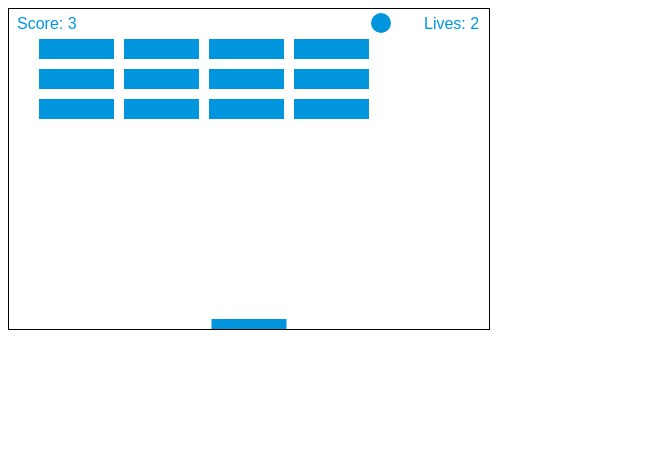
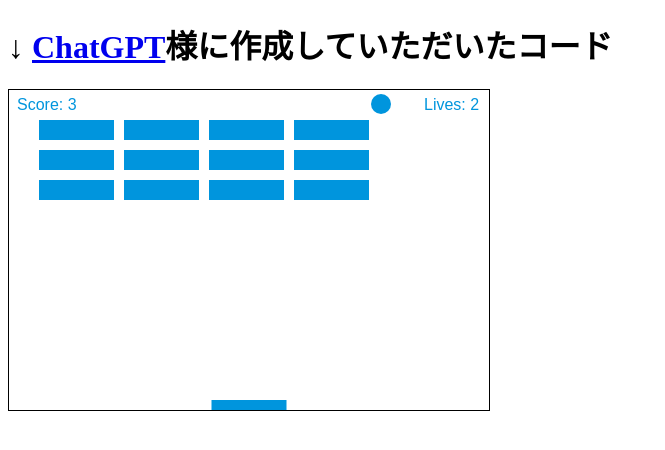
Before and after one commit to Udon-japanese/block-breaker, a plain HTML site: page index.html in a window 1280 px wide. Shown: the whole page, without its empty margins (0-665 px from the left). Drawn offline with Linux system fonts and the light colour scheme.

Commit message:
added description

```diff
--- a/index.html
+++ b/index.html
@@ -12,6 +12,8 @@
     </style>
   </head>
   <body>
+    <h1>↓
+      <a href="https://openai.com/blog/chatgpt/">ChatGPT</a>様に作成していただいたコード</h1>
     <canvas id="myCanvas" width="480" height="320"></canvas>
     <script>
       // キャンバスの要素を取得
```
